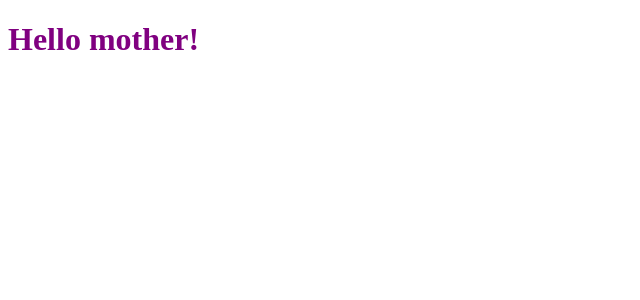
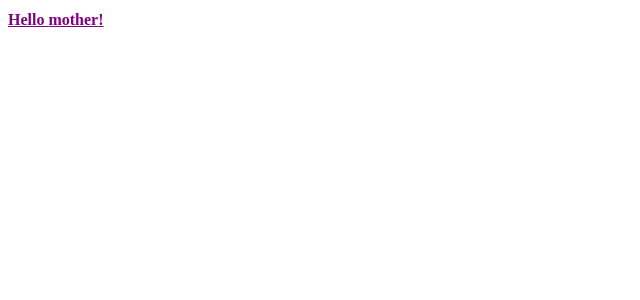
Before and after one commit to srzvan/svelte-test-drive, a Svelte app: page / in a window 1280 px wide. Shown: the top 300 px of the page, without its empty margins (0-640 px from the left). Built offline with nearby package versions, Linux system fonts and the light colour scheme; the HTML template or start-up script is replaced by a standard one.

Commit message:
liveshare tests

```diff
--- a/src/components/App.svelte
+++ b/src/components/App.svelte
@@ -1,11 +1,13 @@
 <script>
-	export let name;
+  export let name;
 </script>
 
 <style>
-	h1 {
-		color: purple;
-	}
+  h1 {
+    color: purple;
+    text-decoration: underline;
+    font-size: 16px;
+  }
 </style>
 
 <h1>Hello {name}!</h1>
```
